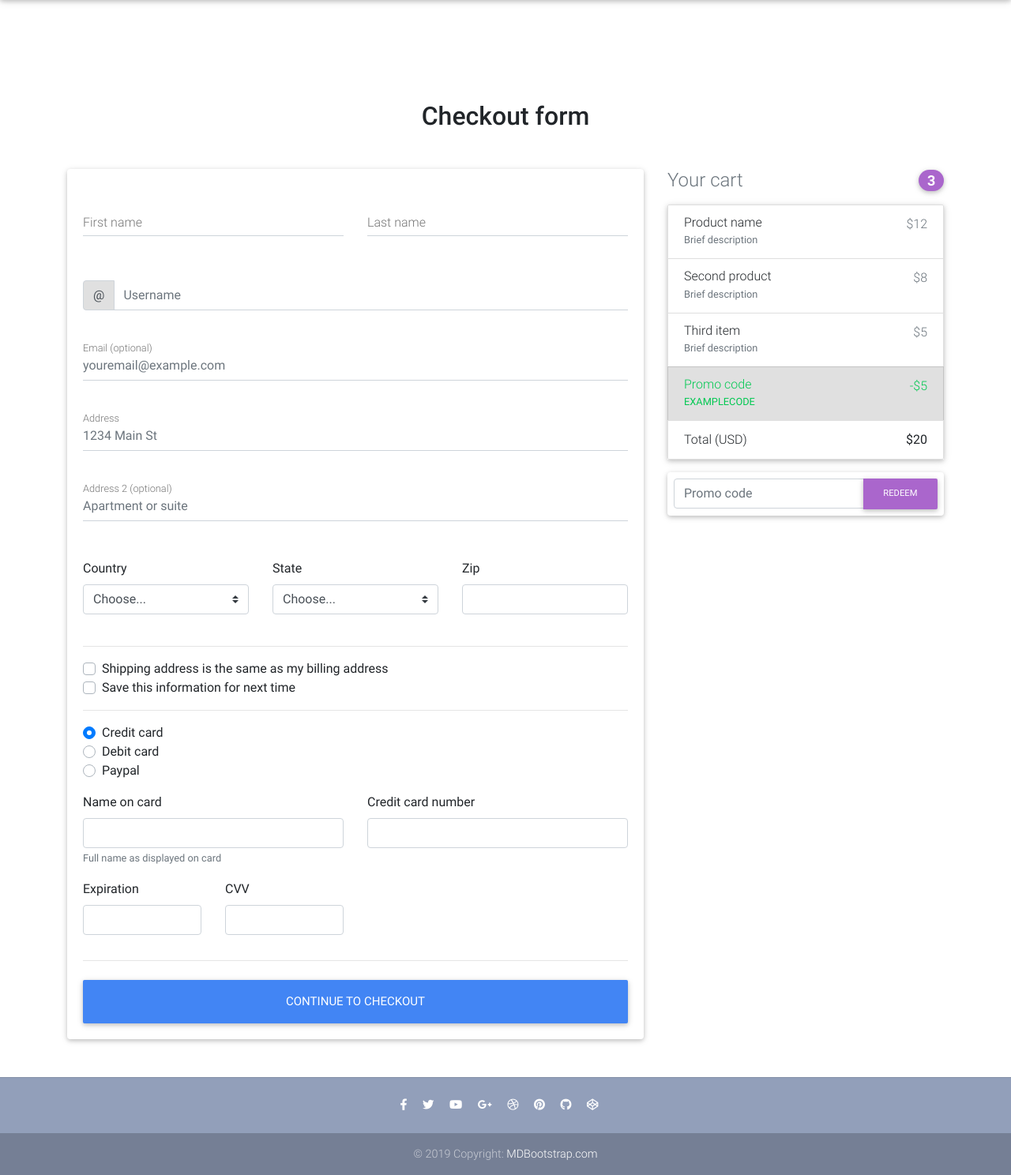
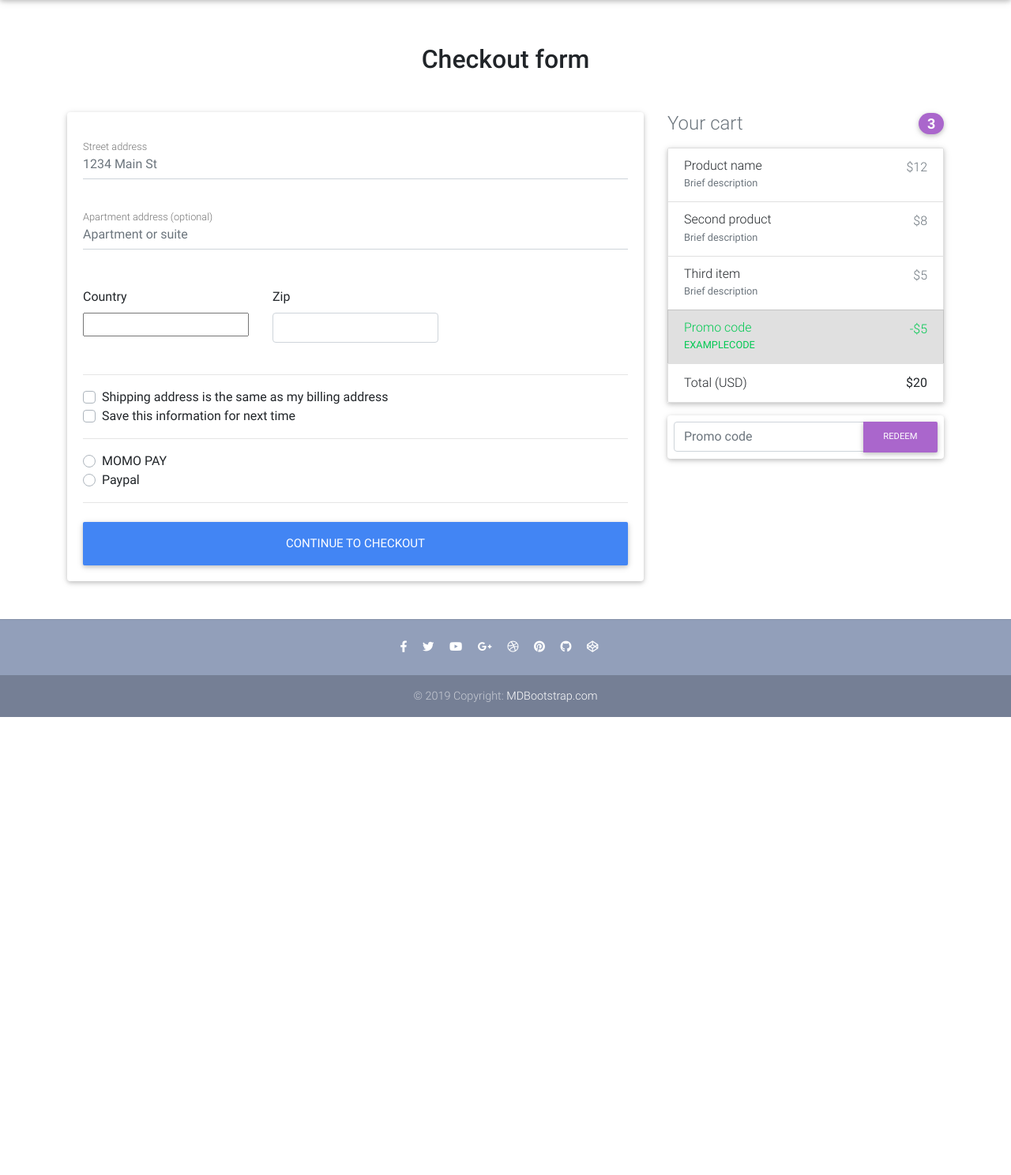
Before and after one commit to ElimuStuart/lacart, a Django app: page /checkout in a window 1280 px wide. Shown: the part 64-1552 px from the top of the page at 79% size. After the commit the page ends 972 px from the top, so only its background shows below. Run offline with Django 3.2, Linux system fonts and the light colour scheme; some libraries are stand-ins or nearby versions.

Commit message:
checkout form setup created billing address model

```diff
--- a/lacart/settings.py
+++ b/lacart/settings.py
@@ -47,6 +47,7 @@ INSTALLED_APPS = [
     'shop',
     'taggit',
     'crispy_forms',
+    'django_countries',
 ]
 
 CRISPY_TEMPLATE_PACK = 'bootstrap4'
--- a/requirements.txt
+++ b/requirements.txt
@@ -3,6 +3,7 @@ chardet==3.0.4
 defusedxml==0.6.0
 Django==2.2.3
 django-allauth==0.39.1
+django-countries==5.3.3
 django-crispy-forms==1.7.2
 django-taggit==1.1.0
 idna==2.8
--- /dev/null
+++ b/shop/forms.py
@@ -0,0 +1,20 @@
+from django import forms
+from django_countries.fields import CountryField
+from django_countries.widgets import CountrySelectWidget
+
+PAYMENT_CHOICES = (
+    ('M', 'Momo Pay'),
+    ('P', 'Paypal')
+)
+
+class CheckoutForm(forms.Form):
+    street_address = forms.CharField()
+    apartment_address = forms.CharField(required=False)
+    country = CountryField(blank_label='(select country)').formfield(widget=CountrySelectWidget(
+        attrs={
+        'class': 'custom-select d-block w-100'
+    }))
+    zip = forms.CharField()
+    same_billing_address = forms.BooleanField(widget=forms.CheckboxInput(), required=False)
+    save_info = forms.BooleanField(widget=forms.CheckboxInput(), required=False)
+    payment_option = forms.ChoiceField(widget=forms.RadioSelect, choices=PAYMENT_CHOICES)
--- a/shop/urls.py
+++ b/shop/urls.py
@@ -1,6 +1,6 @@
 from django.urls import path
 from .views import (
-    index, product, checkout,
+    index, product, CheckoutView,
     add_to_cart,
     remove_from_cart,
     OrderSummaryView,
@@ -20,5 +20,5 @@ urlpatterns = [
     path('product/<slug>/add_single_item_to_cart/', add_single_item_to_cart, name="add_single_item_to_cart"),
     path('product/<slug>/remove_single_item_from_cart/', remove_single_item_from_cart, name="remove_single_item_from_cart"),
     path('order_summary/', OrderSummaryView.as_view(), name="order_summary"),
-    path('checkout', checkout, name="checkout"),
+    path('checkout', CheckoutView.as_view(), name="checkout"),
 ]
--- a/shop/views.py
+++ b/shop/views.py
@@ -9,6 +9,7 @@ from django.db.models import Count
 from django.shortcuts import render, get_object_or_404, redirect
 from taggit.models import Tag
 from .models import Item, OrderItem, Order
+from .forms import CheckoutForm
 
 # Create your views here.
 def index(request, tag_slug=None):
@@ -153,6 +154,13 @@ def add_single_item_to_cart(request, slug):
             messages.info(request, "Item was updated to cart successfully")
             return redirect("shop:order_summary")
 
-def checkout(request):
+class CheckoutView(View):
+    def get(self, *args, **kwargs):
+        form = CheckoutForm()
+        context = {'form': form}
+        return render(self.request, "checkout-page.html", context)
 
-    return render(request, "checkout-page.html")
+    def post(self, *args, **kwargs):
+        form = CheckoutForm(self.request.POST or None)
+        if form.is_valid():
+            return redirect("shop:checkout")
--- a/templates/checkout-page.html
+++ b/templates/checkout-page.html
@@ -2,10 +2,12 @@
 
 {% load static %}
 
+{% load crispy_forms_tags %}
+
 {% block content %}
 
   <!--Main layout-->
-  <main class="mt-5 pt-4">
+  <main class="mt-5">
     <div class="container wow fadeIn">
 
       <!-- Heading -->
@@ -20,63 +22,28 @@
           <!--Card-->
           <div class="card">
 
+            {% comment %} <form>
+              {% csrf_token %}
+              {{ form|crispy }}
+              <button class="btn btn-primary" type="submit">Submit</button>
+            </form> {% endcomment %}
+
+
+
             <!--Card content-->
-            <form class="card-body">
+            <form class="card-body" method="post">
 
-              <!--Grid row-->
-              <div class="row">
-
-                <!--Grid column-->
-                <div class="col-md-6 mb-2">
-
-                  <!--firstName-->
-                  <div class="md-form ">
-                    <input type="text" id="firstName" class="form-control">
-                    <label for="firstName" class="">First name</label>
-                  </div>
-
-                </div>
-                <!--Grid column-->
-
-                <!--Grid column-->
-                <div class="col-md-6 mb-2">
-
-                  <!--lastName-->
-                  <div class="md-form">
-                    <input type="text" id="lastName" class="form-control">
-                    <label for="lastName" class="">Last name</label>
-                  </div>
-
-                </div>
-                <!--Grid column-->
-
-              </div>
-              <!--Grid row-->
-
-              <!--Username-->
-              <div class="md-form input-group pl-0 mb-5">
-                <div class="input-group-prepend">
-                  <span class="input-group-text" id="basic-addon1">@</span>
-                </div>
-                <input type="text" class="form-control py-0" placeholder="Username" aria-describedby="basic-addon1">
-              </div>
-
-              <!--email-->
-              <div class="md-form mb-5">
-                <input type="text" id="email" class="form-control" placeholder="youremail@example.com">
-                <label for="email" class="">Email (optional)</label>
-              </div>
-
+              {% csrf_token %}
               <!--address-->
               <div class="md-form mb-5">
-                <input type="text" id="address" class="form-control" placeholder="1234 Main St">
-                <label for="address" class="">Address</label>
+                <input type="text" id="id_street_address" name="street_address" class="form-control" placeholder="1234 Main St">
+                <label for="id_street_address" class="">Street address</label>
               </div>
 
               <!--address-2-->
               <div class="md-form mb-5">
-                <input type="text" id="address-2" class="form-control" placeholder="Apartment or suite">
-                <label for="address-2" class="">Address 2 (optional)</label>
+                <input type="text" id="id_apartment_address" class="form-control" placeholder="Apartment or suite">
+                <label for="id_apartment_address" name="apartment_address" class="">Apartment address (optional)</label>
               </div>
 
               <!--Grid row-->
@@ -86,10 +53,11 @@
                 <div class="col-lg-4 col-md-12 mb-4">
 
                   <label for="country">Country</label>
-                  <select class="custom-select d-block w-100" id="country" required>
+                  {% comment %} <select class="custom-select d-block w-100" id="country" required>
                     <option value="">Choose...</option>
                     <option>United States</option>
-                  </select>
+                  </select> {% endcomment %}
+                  {{ form.country }}
                   <div class="invalid-feedback">
                     Please select a valid country.
                   </div>
@@ -100,23 +68,8 @@
                 <!--Grid column-->
                 <div class="col-lg-4 col-md-6 mb-4">
 
-                  <label for="state">State</label>
-                  <select class="custom-select d-block w-100" id="state" required>
-                    <option value="">Choose...</option>
-                    <option>California</option>
-                  </select>
-                  <div class="invalid-feedback">
-                    Please provide a valid state.
-                  </div>
-
-                </div>
-                <!--Grid column-->
-
-                <!--Grid column-->
-                <div class="col-lg-4 col-md-6 mb-4">
-
-                  <label for="zip">Zip</label>
-                  <input type="text" class="form-control" id="zip" placeholder="" required>
+                  <label for="id_zip">Zip</label>
+                  <input type="text" class="form-control" id="id_zip" name="zip" placeholder="" required>
                   <div class="invalid-feedback">
                     Zip code required.
                   </div>
@@ -130,63 +83,28 @@
               <hr>
 
               <div class="custom-control custom-checkbox">
-                <input type="checkbox" class="custom-control-input" id="same-address">
-                <label class="custom-control-label" for="same-address">Shipping address is the same as my billing address</label>
+                <input {% if form.same_billing_address.value %}checked{% endif %} type="checkbox" class="custom-control-input" id="id_same_billing_address">
+                <label class="custom-control-label" for="id_same_billing_address" name="same_billing_address">Shipping address is the same as my billing address</label>
               </div>
               <div class="custom-control custom-checkbox">
-                <input type="checkbox" class="custom-control-input" id="save-info">
-                <label class="custom-control-label" for="save-info">Save this information for next time</label>
+                <input {% if form.save_info.value %}checked{% endif %} type="checkbox" class="custom-control-input" id="id_save_info">
+                <label class="custom-control-label" for="id_save_info" name="save_info">Save this information for next time</label>
               </div>
 
               <hr>
 
               <div class="d-block my-3">
                 <div class="custom-control custom-radio">
-                  <input id="credit" name="paymentMethod" type="radio" class="custom-control-input" checked required>
-                  <label class="custom-control-label" for="credit">Credit card</label>
+                  <input id="id_id_payment_option_0_1" name="payment_option" type="radio" class="custom-control-input" value="M" required>
+                  <label class="custom-control-label" for="id_id_payment_option_0_1">MOMO PAY</label>
                 </div>
+
                 <div class="custom-control custom-radio">
-                  <input id="debit" name="paymentMethod" type="radio" class="custom-control-input" required>
-                  <label class="custom-control-label" for="debit">Debit card</label>
-                </div>
-                <div class="custom-control custom-radio">
-                  <input id="paypal" name="paymentMethod" type="radio" class="custom-control-input" required>
-                  <label class="custom-control-label" for="paypal">Paypal</label>
+                  <input id="id_id_payment_option_0_2" value="P" name="payment_option" type="radio" class="custom-control-input" required>
+                  <label class="custom-control-label" for="id_id_payment_option_0_2">Paypal</label>
                 </div>
               </div>
-              <div class="row">
-                <div class="col-md-6 mb-3">
-                  <label for="cc-name">Name on card</label>
-                  <input type="text" class="form-control" id="cc-name" placeholder="" required>
-                  <small class="text-muted">Full name as displayed on card</small>
-                  <div class="invalid-feedback">
-                    Name on card is required
-                  </div>
-                </div>
-                <div class="col-md-6 mb-3">
-                  <label for="cc-number">Credit card number</label>
-                  <input type="text" class="form-control" id="cc-number" placeholder="" required>
-                  <div class="invalid-feedback">
-                    Credit card number is required
-                  </div>
-                </div>
-              </div>
-              <div class="row">
-                <div class="col-md-3 mb-3">
-                  <label for="cc-expiration">Expiration</label>
-                  <input type="text" class="form-control" id="cc-expiration" placeholder="" required>
-                  <div class="invalid-feedback">
-                    Expiration date required
-                  </div>
-                </div>
-                <div class="col-md-3 mb-3">
-                  <label for="cc-expiration">CVV</label>
-                  <input type="text" class="form-control" id="cc-cvv" placeholder="" required>
-                  <div class="invalid-feedback">
-                    Security code required
-                  </div>
-                </div>
-              </div>
+
               <hr class="mb-4">
               <button class="btn btn-primary btn-lg btn-block" type="submit">Continue to checkout</button>
 
```
Also changed, not shown: shop/models.py (+13 -0 lines), shop/migrations/0009_billingaddress.py (added).
